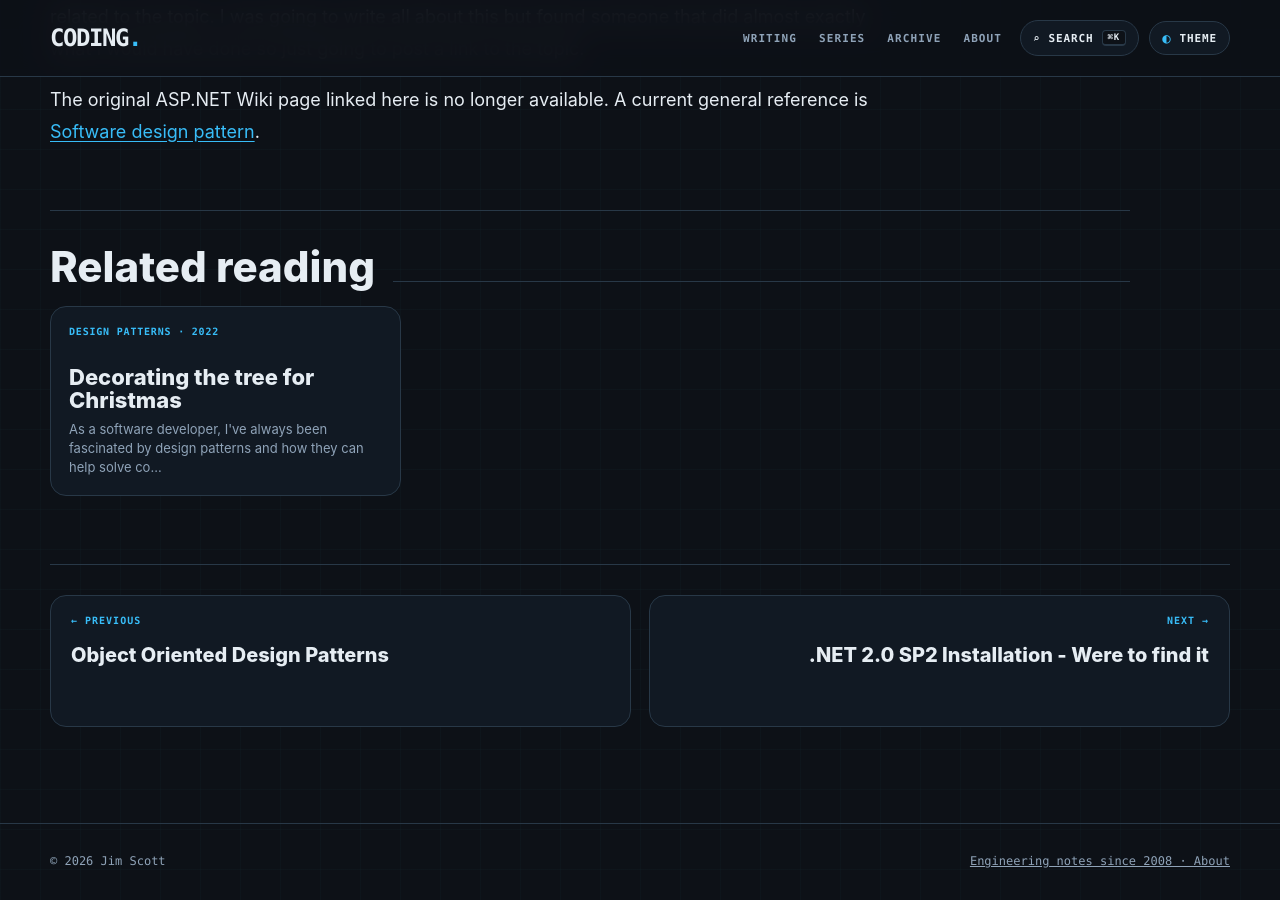
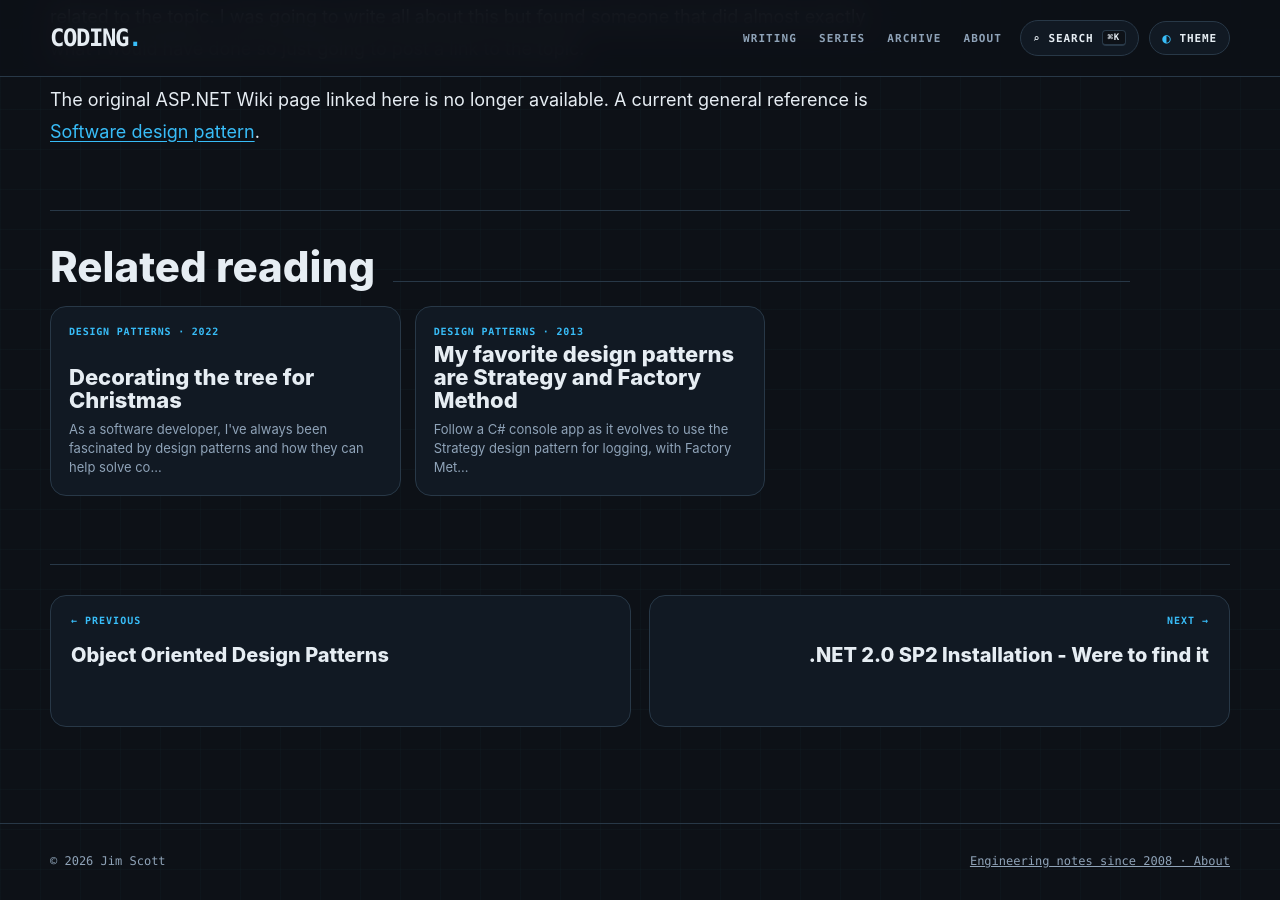
Before and after one commit to infoconex/coding-blog, a Jekyll site: the page built from post/2008/10/29/Design-Patterns/index.md, in a window 1280 px wide and 900 px high, scrolled down 811 px. Built offline with Jekyll 4.4.1, drawn with Linux system fonts in a browser that asks for light colours.

Commit message:
Improve headings and topic metadata for historical Strategy pattern article

````diff
--- a/post/2013/10/05/My-favorite-design-patterns-are-Strategy-and-Factory-Method/index.md
+++ b/post/2013/10/05/My-favorite-design-patterns-are-Strategy-and-Factory-Method/index.md
@@ -2,8 +2,8 @@
 
 title: "My favorite design patterns are Strategy and Factory Method"
 date: "2013-10-05"
-description: "A number of years back I started my exploration into the world of design patterns and read an incredible book “ Design Patterns Explained ” that did a great job in getting me started on a path…"
-tags: []
+description: "Follow a C# console app as it evolves to use the Strategy design pattern for logging, with Factory Method identified as the next step in the design."
+tags: ["C#", "Design Patterns", "Strategy Pattern", "Factory Method", "Refactoring"]
 slug: "my-favorite-design-patterns-are-strategy-and-factory-method"
 author: "Jim Scott"
 originalUrl: "http://coding.infoconex.com/post/2013/10/05/My-favorite-design-patterns-are-Strategy-and-Factory-Method"
@@ -18,7 +18,7 @@
 
 In order to demonstrate the use of these patterns I am going to create a simple application that I may have typically written in the past that could benefit from these two patterns. Unfortunately when I was learning about many of the patterns what was never really clear was when a pattern might typically be used to improve the code I was currently writing. I hope that by the end of the article you will see for at least these two patterns how you might be able to implement these patterns.
 
-**Application Requirements**
+## Application Requirements
 
 You will be building a simple console application that will be used to check to see if a website is up. The console application will initially be run manually by an individual responsible for making sure that the various websites are up and responding. The application must be able to check the content of the returned HTML for a given string to ensure that the content retrieved is returning the expected information. The application must take the following pieces of information as input (website address, content to look for) and then return the word SUCCESS if it found the content and ERROR followed by another line indicating the reason the test failed. The application should also write out the steps that it is performing to provide feedback to the person running the application.
 
@@ -81,7 +81,7 @@
 [![Console output verifying that the website monitor found Google Search](/post/2013/10/05/My-favorite-design-patterns-are-Strategy-and-Factory-Method/images/image-thumb-6.png)](/post/2013/10/05/My-favorite-design-patterns-are-Strategy-and-Factory-Method/images/image-6.png)
 
 
-**Application Revision**
+## Application Revision
 
 The application designed has meet the needs expected, however after using it for a period of time it is realized that while it is great that someone can open the application and manually verify that a website is up and returning the expected content, they would like to make the process automated instead of manually running have it run on a regular basis and then have the person responsible check periodically to see the results of the tests. It is proposed that you log the output of the results to a text file that the person will check.
 
@@ -188,11 +188,11 @@
 [![Website monitor console output after adding optional file logging](/post/2013/10/05/My-favorite-design-patterns-are-Strategy-and-Factory-Method/images/image-thumb-7.png)](/post/2013/10/05/My-favorite-design-patterns-are-Strategy-and-Factory-Method/images/image-7.png)
 
 
-**Solution**
+## Solution
 
 Implement the strategy pattern to deal with the various ways the application would like to implement various logging algorithms.
 
-**Strategy Pattern**
+### Strategy Pattern
 
 When you look at any article that discusses the strategy pattern you will typically find a UML diagram that shows the various items that make up the pattern. The following UML diagram is an example of the strategy pattern that I will be implementing for logging messages in example code.
 
@@ -432,6 +432,8 @@
 }
 ```
 
+## Factory Method: A Next Step
+
 Our application however still needs to know a bit about how to create an instance of the Logger class and the various strategy classes, to solve this issue we are going to implement the Factory Method pattern which will be responsible for creating new instances. This will help when we decide to have some of our concrete strategy classes get more complex which could make our Logger class complex in understanding how to create the various instances in our switch statement. If you see the new statement used someplace it is probably a good indicator that a factory method pattern could be used. This article is getting a bit longer than I expected so I am going to do the next pattern in a part 2 article.
 
 Stay Tuned!
````
